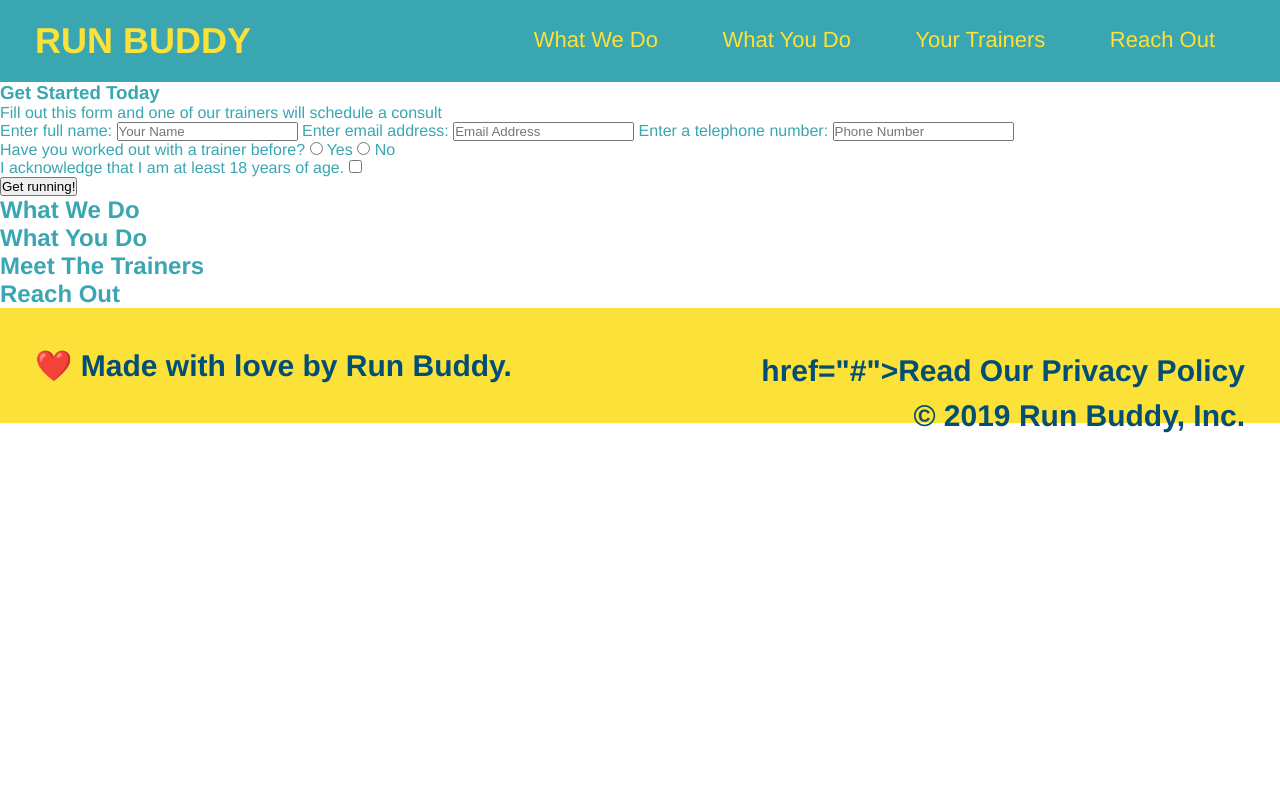
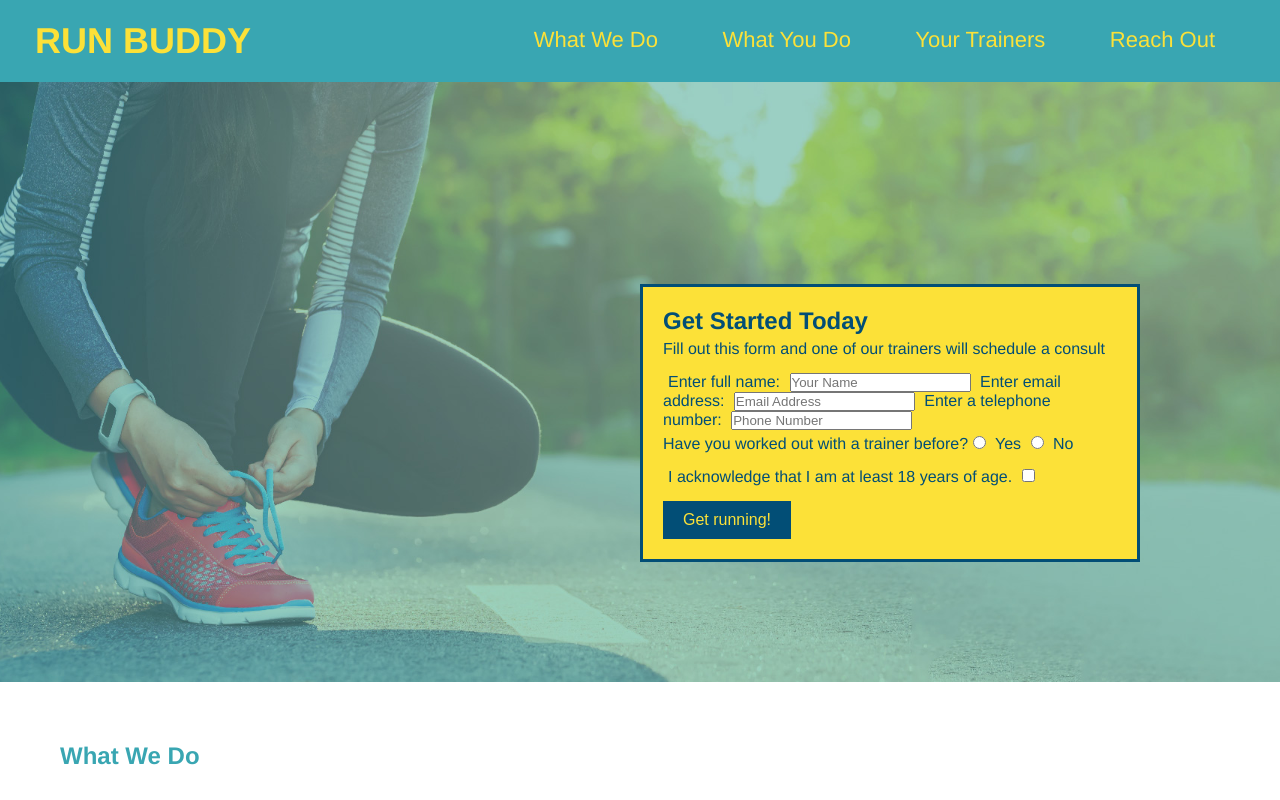
Before and after one commit to alexran21/run-buddy, a plain HTML site: page index.html in a window 1280 px wide. Shown: the top 800 px of the page. Drawn offline with Linux system fonts and the light colour scheme.

Commit message:
hero form done

```diff
--- a/assets/css/style.css
+++ b/assets/css/style.css
@@ -2,16 +2,19 @@
     margin: 0;
     padding: 0;
   }
+
   body {
       /* I'm a CSS comment! */
       color: #39a6b2;
       font-family: Helvetica, Arial, sans-serif;
   }
+
   /* apply styles to <header> */
   header {
       padding: 20px 35px;
       background-color: #39a6b2;
   }
+
   header h1 {
       font-weight: bold;
       font-size: 36px;
@@ -24,39 +27,105 @@ header h1 {
         text-decoration: none;
       color: #fce138;
     }
+
     header nav {
         float: right;
         margin: 7px 0;
     }
+
     header nav ul li {
       display: inline;
     }
+
     header nav ul li a {
         margin: 0 30px;
         font-weight: lighter;
         font-size: 22px;
     }
+
     footer {
       background: #fce138;
       width: 100%;
       padding: 40px 35px;
     }
+
     footer h2 {
       display: inline;
       color: #024e76;
       font-size: 30px;
       margin: 0;
     }
+
     footer div {
       float: right;
       line-height: 1.5;
       text-align: right;
     }
+
     footer a {
       color: #024e76
     }
+
     * {
       margin: 0;
       padding: 0;
       box-sizing: border-box;
     }
+
+    section {
+        padding: 60px;
+      }
+
+      /* Hero Style Start */
+      .hero {
+        background-image: url("../images/hero-bg.jpg");
+        height: 600px;
+        background-size: cover;
+        background-position: center;
+        position: relative;
+      }
+      /* Hero Style End */
+
+      /* hero form style & positioning */
+     .hero-form {
+  border: 3px solid #024e76;
+  background-color: #fce138;
+  padding: 20px;
+  width: 500px;
+  color: #024e76;
+  position: absolute;
+  bottom: 120px;
+  right: 140px;
+}
+
+.hero-form h3 {
+  font-size: 24px;
+  margin: 0;
+}
+
+.hero-form p {
+  margin: 5px 0 15px 0;
+}
+
+.form-input {
+  border: 1px solid #024e76;
+  display: block;
+  padding: 7px 15px;
+  font-size: 16px;
+  color: #024e76;
+  width: 100%;
+  margin-bottom: 15px;
+}
+
+.hero-form label {
+  margin: 0 5px;
+}
+
+.hero-form button {
+  color: #fce138;
+  background-color: #024e76;
+  border: none;
+  padding: 10px 20px;
+  font-size: 16px;
+}
+/* HERO STYLES END */
--- a/index.html
+++ b/index.html
@@ -28,16 +28,18 @@
   </header>
 
   <!-- hero/jumbotron -->
-  <section>
-    <div>
+  <section class="hero">
+    <div class="hero-form">
       <h3>Get Started Today</h3>
       <p>Fill out this form and one of our trainers will schedule a consult</p>
     <!-- Add form element -->
     <form>
- <label> Enter full name:</label>
- <input type="text" placeholder="Your Name" name="name" id="name" />
- <label for="email">Enter email address:</label>
+<label> Enter full name:</label>
+<input type="text" placeholder="Your Name" name="name" id="name" />
+
+<label for="email">Enter email address:</label>
 <input type="email" placeholder="Email Address" name="email" id="email"/>
+
 <label for="phone">Enter a telephone number:</label>
 <input type="tel" placeholder="Phone Number" name="phone" id="phone"/>
  <p>
@@ -84,7 +86,7 @@
   <!-- footer -->
   <footer>
     <h2><div>
-    <a>href="#">Read Our Privacy Policy</a><br />
+    <a href="#">Read Our Privacy Policy</a><br />
       &copy; 2019 Run Buddy, Inc.
     </div>
       ❤️ Made with love by Run Buddy.</h2>
```
Also changed, not shown: assets/images/hero-bg.jpg (added), assets/images/show to tutor.jpg (added), style.css (deleted). Lines whose indentation alone changed are shown as unchanged.
